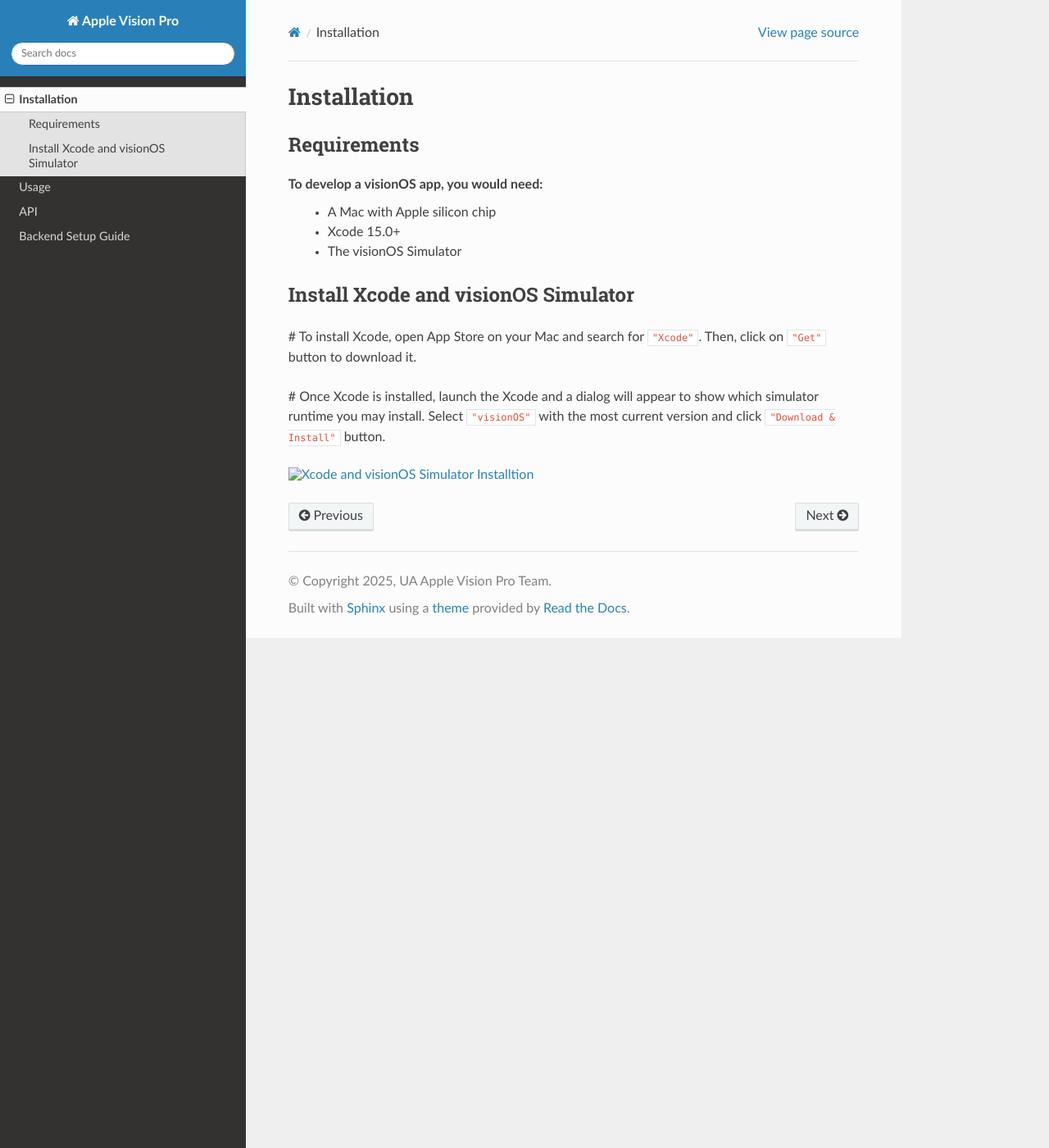
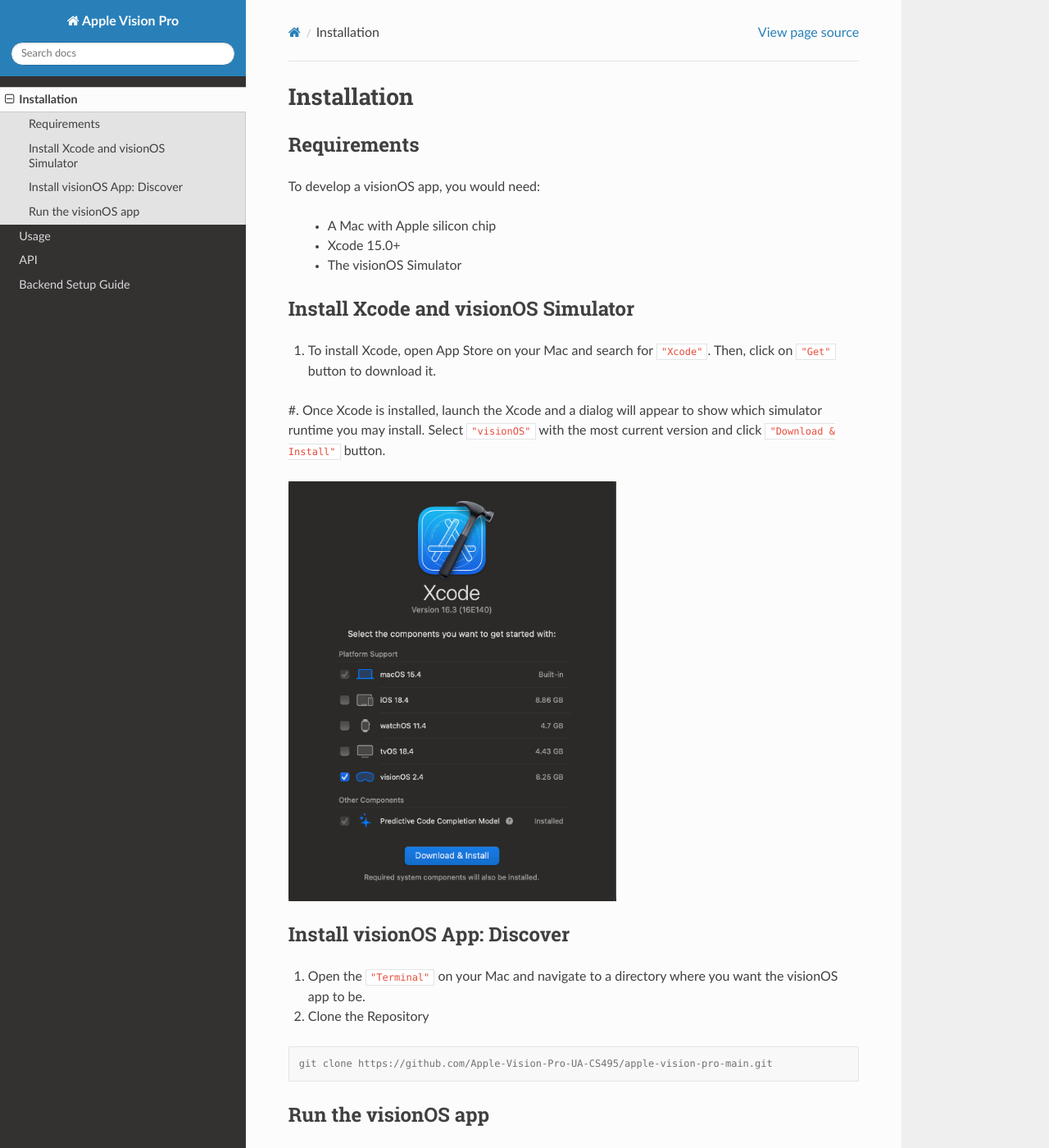
Before and after one commit to Apple-Vision-Pro-UA-CS495/apple-vision-pro-tutorial, a Sphinx documentation site: the page built from docs/source/installation.rst, in a window 1280 px wide and 1400 px high. Shown: the whole window at 82% size. Built offline with Sphinx 7.4.7 and the Read the Docs theme 3.1.0, drawn with Linux system fonts in a browser that asks for light colours; some of the changed text lies outside the part shown.

Commit message:
Update installation.rst

```diff
--- a/docs/source/installation.rst
+++ b/docs/source/installation.rst
@@ -7,6 +7,7 @@
 ------------
 
 To develop a visionOS app, you would need:
+
   * A Mac with Apple silicon chip
   * Xcode 15.0+
   * The visionOS Simulator
@@ -14,11 +15,31 @@
 Install Xcode and visionOS Simulator
 ----------------
 
-# To install Xcode, open App Store on your Mac and search for ``"Xcode"``. Then, click on ``"Get"`` button to download it.
+#. To install Xcode, open App Store on your Mac and search for ``"Xcode"``. Then, click on ``"Get"`` button to download it.
 
-# Once Xcode is installed, launch the Xcode and a dialog will appear to show which simulator runtime you may install. Select ``"visionOS"``
+#. Once Xcode is installed, launch the Xcode and a dialog will appear to show which simulator runtime you may install. Select ``"visionOS"``
 with the most current version and click ``"Download & Install"`` button.
 
-.. image:: docs/source/Xcode.png
+.. image:: /Xcode.png
   :width: 400
   :alt: Xcode and visionOS Simulator Installtion
+
+Install visionOS App: Discover
+----------------
+
+#. Open the ``"Terminal"`` on your Mac and navigate to a directory where you want the visionOS app to be.
+
+#. Clone the Repository
+
+.. code-block:: console
+
+   git clone https://github.com/Apple-Vision-Pro-UA-CS495/apple-vision-pro-main.git
+
+Run the visionOS app
+----------------
+
+#. Open ``"Discover.xcodeproj"`` in Xcode
+
+#. Select visionOS simulator as the target device
+
+#. Press Cmd + R or click the Run button in Xcode to build and run.
```
